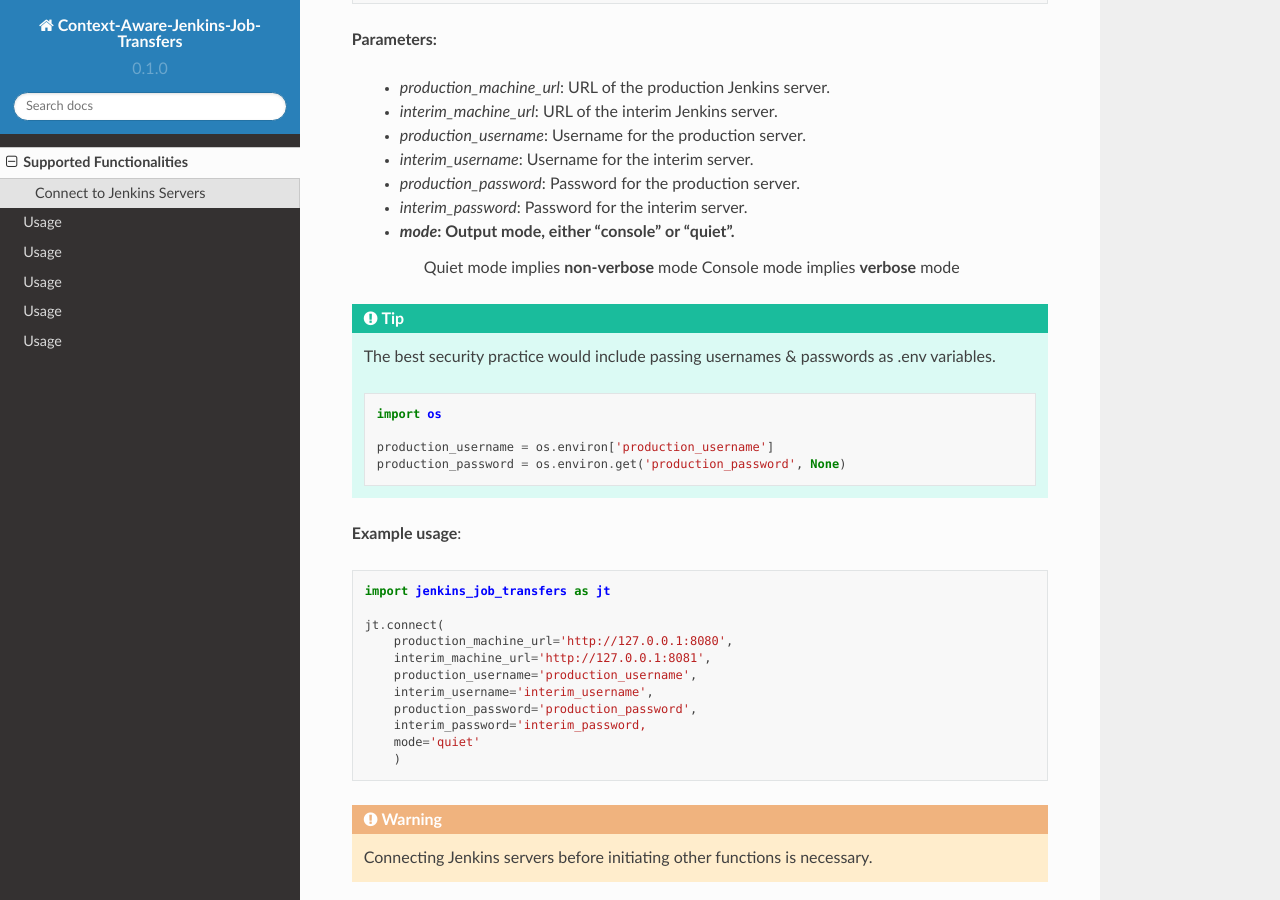
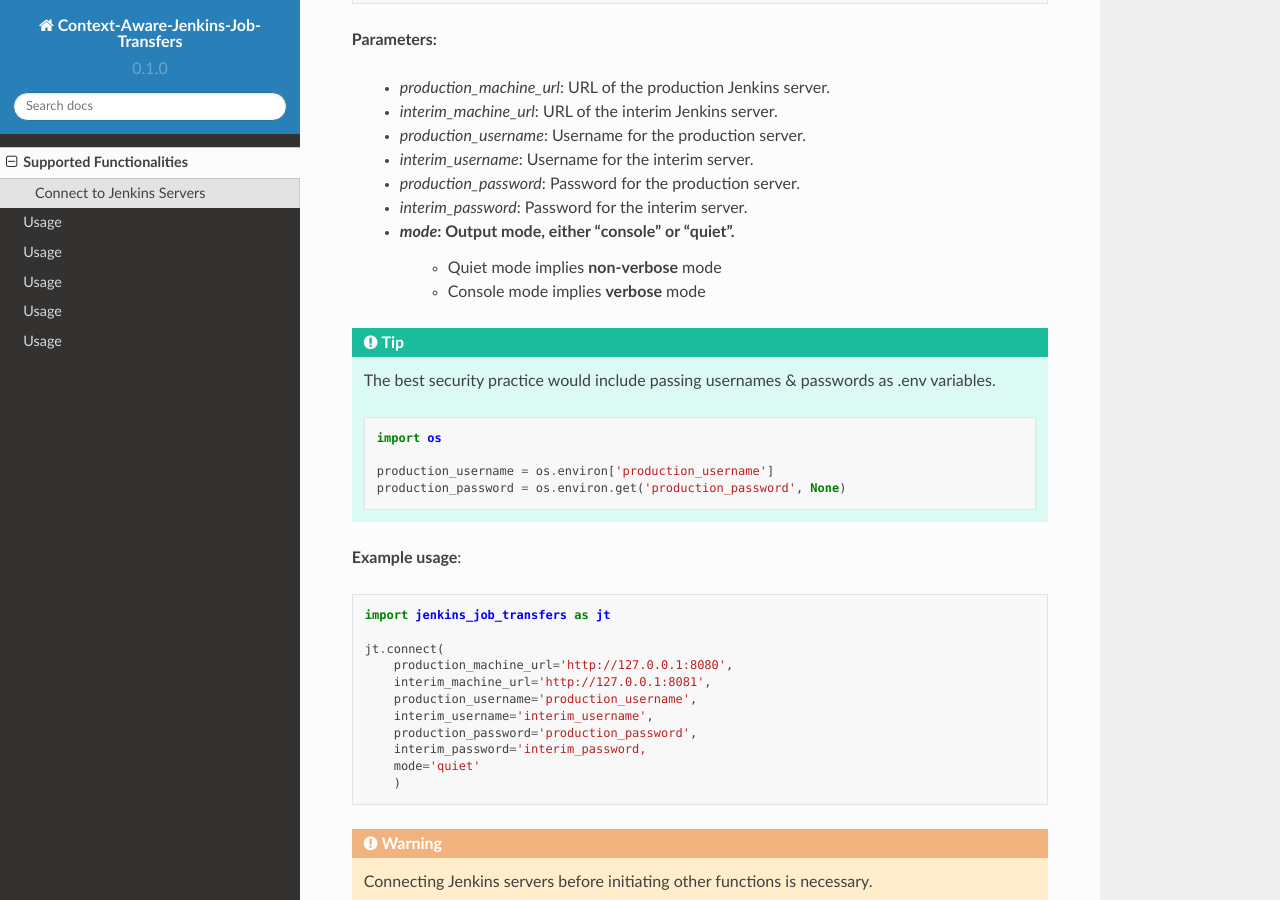
Before and after one commit to joelkariyalil/Context-Aware-Jenkins-Transfers-Documentation, a Sphinx documentation site: the page built from docs/source/usage.rst, in a window 1280 px wide and 900 px high, scrolled down 502 px. Built offline with Sphinx 7.4.7 and the Read the Docs theme 2.0.0, drawn with Linux system fonts in a browser that asks for light colours; pages that are not in the unit, such as notebooks, are missing from menus.

```diff
--- a/docs/source/usage.rst
+++ b/docs/source/usage.rst
@@ -30,8 +30,8 @@ To connect to the production and interim Jenkins servers, use the `connect` func
     - `production_password`: Password for the production server.
     - `interim_password`: Password for the interim server.
     - `mode`: Output mode, either “console” or “quiet”.
-        Quiet mode implies **non-verbose** mode
-        Console mode implies **verbose** mode
+        - Quiet mode implies **non-verbose** mode
+        - Console mode implies **verbose** mode
 
 .. tip::
 
```
